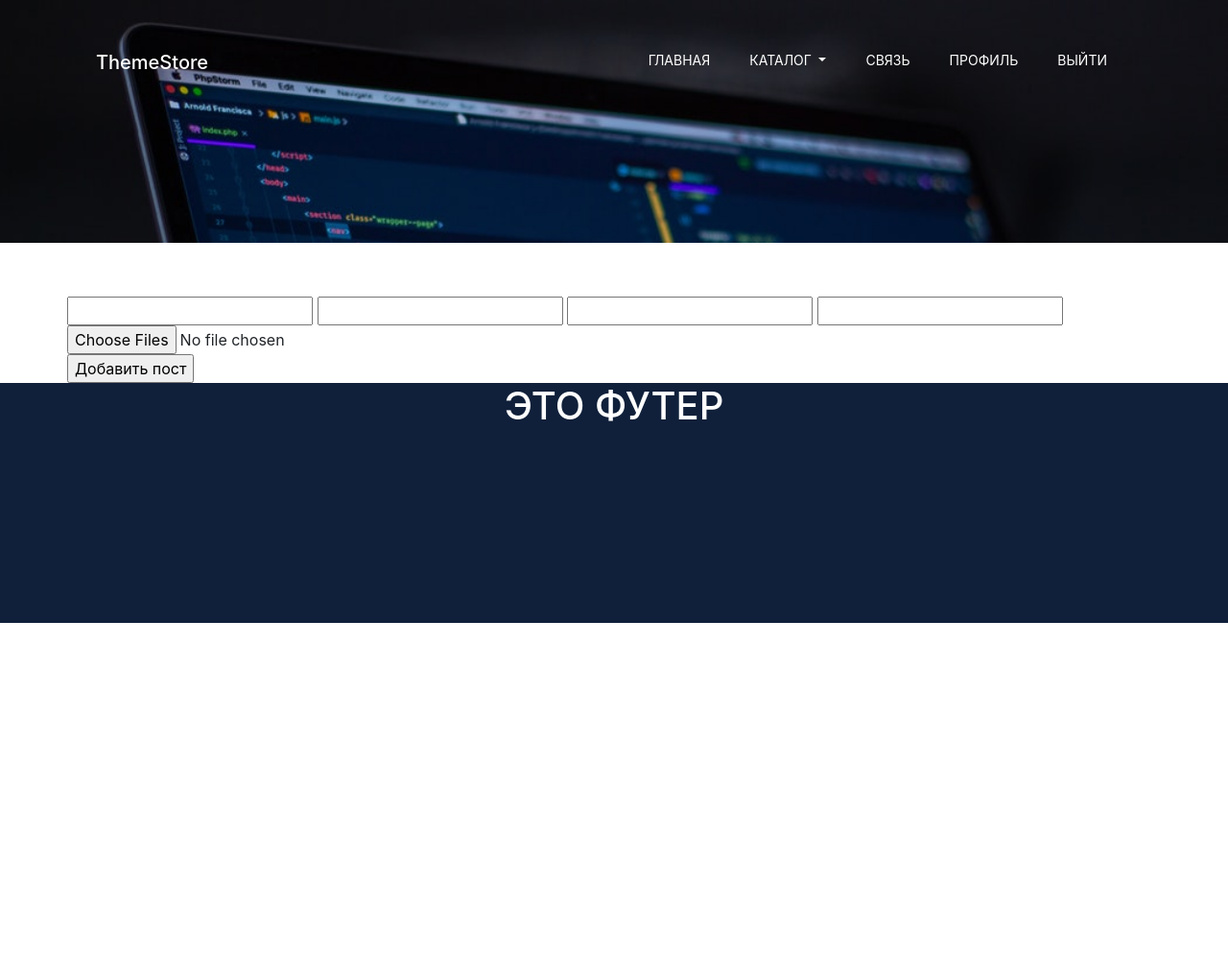
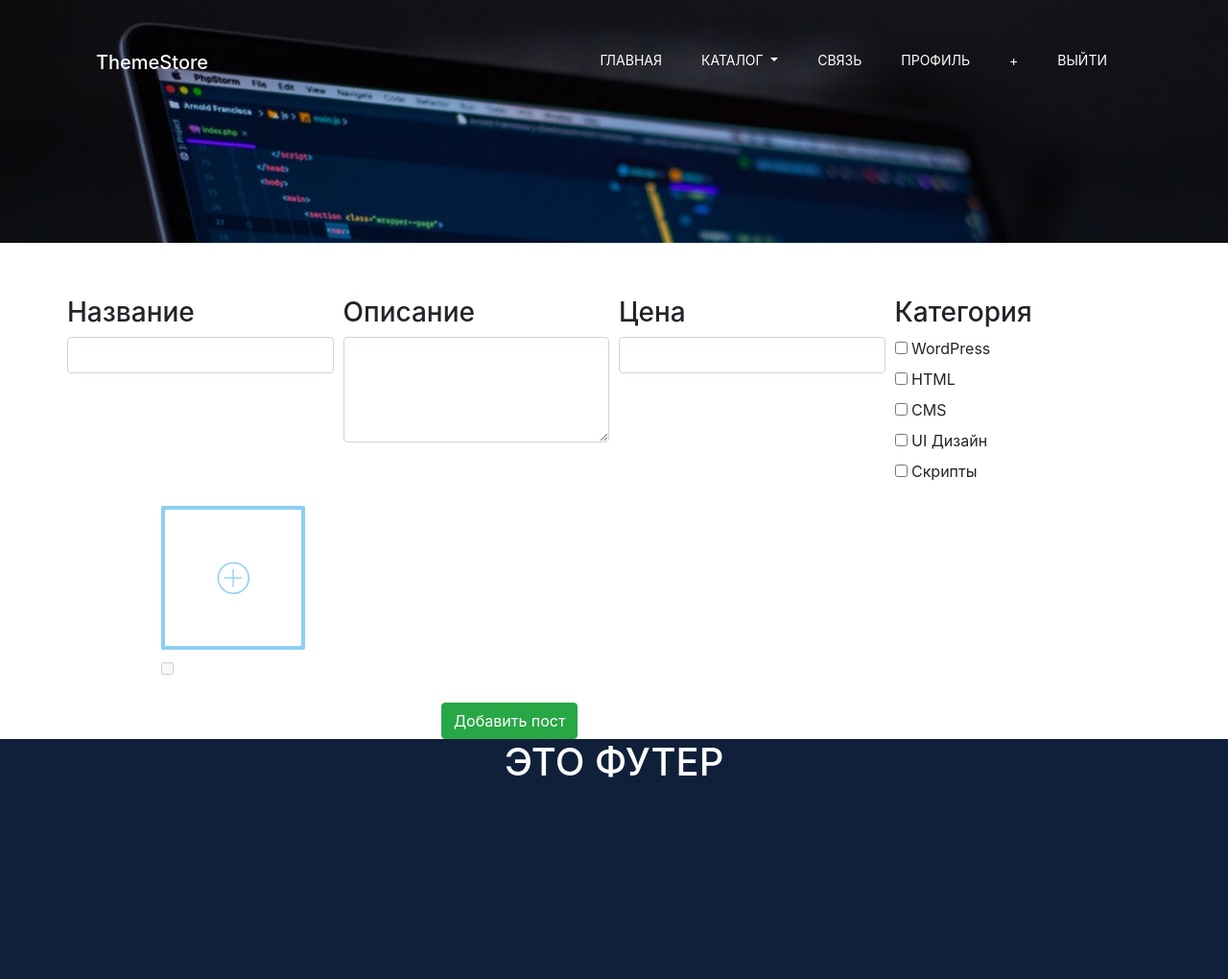
Before and after one commit to CheloVek0116/ThemeStore, a Django app: page /create/ in a window 1280 px wide. Shown: the whole page at 96% size. Before the commit the page ends 649 px from the top, so only its background shows below. Run offline with Django 3.2, Linux system fonts and the light colour scheme; the visitor is signed in with stand-in values (Sample User, id 1); some libraries are stand-ins or nearby versions.

Commit message:
add Page of create product

```diff
--- a/shop/admin.py
+++ b/shop/admin.py
@@ -4,8 +4,8 @@ from .models import *
 
 @admin.register(Product)
 class ProductAdmin(admin.ModelAdmin):
-    list_display = ['name', 'slug', 'price',  'created', 'updated',]
-    list_filter = ['created', 'updated',]
+    list_display = ['name', 'slug', 'price',  'created',]
+    list_filter = ['created']
     list_editable = ['price',]
     prepopulated_fields = {'slug': ('name', )}
 
--- a/shop/forms.py
+++ b/shop/forms.py
@@ -1,11 +1,23 @@
 from django import forms
-from django.db import models
+from django.forms import formset_factory
+
 from .models import *
 
+class ProductForm(forms.Form):
+	name        = forms.CharField(widget=forms.TextInput(attrs={'class':'form-control'}))
+	description = forms.CharField(widget=forms.Textarea(attrs={'class':'form-control', 'rows': '4'}))
+	categories  = forms.MultipleChoiceField(choices=(('wordpress', 'WordPress'),
+													 ('html', 'HTML'),
+													 ('cms', 'CMS'),
+													 ('ui', 'UI Дизайн'),
+													 ('scripts', 'Скрипты')),
+											required=False,
+											widget=forms.CheckboxSelectMultiple())
 
-class ProductForm(forms.Form):
-	name        = forms.CharField(label="Название")
-	slug        = forms.SlugField()
-	description = forms.CharField(label="Описание")
-	price       = forms.DecimalField(max_digits=10, decimal_places=2, label="Цена")
-	images      = forms.ImageField(label='Фотографии', widget=forms.FileInput(attrs={'multiple': 'multiple'}))
+	price       = forms.DecimalField(max_digits=10, decimal_places=2, widget=forms.NumberInput(attrs={'class':'form-control'}))
+
+class ImagesForm(forms.Form):
+	images      = forms.ImageField(label='Фотографии', widget=forms.FileInput(attrs={'onchange':'readURL(this);', 'style': 'display: none;'}))
+	preview     = forms.BooleanField(label='', required=False, widget=forms.CheckboxInput(attrs={'disabled':'', 'onchange':'checked_preview(this);'}))
+
+ImagesFormSet = formset_factory(ImagesForm, extra=5, max_num=5, min_num=1, validate_min=True, validate_max=True)
--- a/shop/views.py
+++ b/shop/views.py
@@ -9,58 +9,83 @@ from .forms import *
 
 class ProductList(ListView):
 
-	def get(self, request, **kwargs):
-		category = kwargs.get('category')
-		if category:
-			category = Category.objects.get(name=category)
-			products = Product.objects.filter(categories=category)
-		else:
-			products = Product.objects.all()
+    def get(self, request, **kwargs):
+        category = kwargs.get('category')
+        if category:
+            category = Category.objects.get(name=category)
+            products = Product.objects.filter(categories=category)
+        else:
+            products = Product.objects.all()
 
-		products = products.order_by('-ratings__average')
+        products = products.order_by('-ratings__average')
 
-		context = {
-				'products': products,
-				}
-		return render(request, 'product/list.html', context=context)
+        context = {
+                'products': products,
+                }
+        return render(request, 'product/list.html', context=context)
 
 
 
 class ProductDetail(DetailView):
 
-	def get(self, request, username, slug):
-		product = get_object_or_404(Product, author__username=username, slug=slug)
-		images = ProductImage.objects.filter(product=product)
+    def get(self, request, username, slug):
+        product = get_object_or_404(Product, author__username=username, slug=slug)
+        images = ProductImage.objects.filter(product=product)
 
-		context = {
-				'product': product,
-				'images': images,
-				}
-		return render(request, 'product/detail.html', context=context)
+        context = {
+                'product': product,
+                'images': images,
+                }
+        return render(request, 'product/detail.html', context=context)
 
 
 class ProductAdd(LoginRequiredMixin, FormView):
 
-	def get(self, request, **kwargs):
-		form = ProductForm()
-		return render(request, 'product/create.html', context={'form': form})
+    def get(self, request, **kwargs):
+        form = ProductForm()
+        form_images = ImagesFormSet()
+        return render(request, 'product/create.html', context={'form': form, "form_images": form_images})
 
-	def post(self, request, **kwargs):
-		form = ProductForm(request.POST, request.FILES)
-		print(request.FILES)
-		if form.is_valid():
-			print(213)
-			product = Product.objects.create(
-											author=request.user,
-											name=form.cleaned_data['name'],
-											slug=form.cleaned_data['slug'],
-											description=form.cleaned_data['description'],
-											price=form.cleaned_data['price']
-											)
-			for f in request.FILES.getlist('images'):
-				data = f.read() #Если файл целиком умещается в памяти
-				photo = ProductImage(product=product)
-				photo.image.save(f.name, ContentFile(data))
-				photo.save()
-				return redirect(product)
-		return render(request, 'product/create.html', context={'form': form})
+    def post(self, request, **kwargs):
+        error = ''
+        form = ProductForm(request.POST)
+        form_images = ImagesFormSet(request.POST, request.FILES)
+        if form.is_valid():
+            if form_images.is_valid():
+                if self.is_preview(form_images.cleaned_data):
+                    product = Product.objects.create(
+                                                  author=request.user,
+                                                  name=form.cleaned_data['name'],
+                                                  description=form.cleaned_data['description'],
+                                                  price=form.cleaned_data['price']
+                                                  )
+
+                    for cat in form.cleaned_data['categories']:
+                        product.categories.add(Category.objects.get(name=cat))
+
+                    for f in form_images.cleaned_data:
+                        if len(f) > 0:
+                            data = f['images'].read() #Если файл целиком умещается в памяти
+                            photo = ProductImage(product=product)
+                            photo.image.save(f['images'].name, ContentFile(data))
+                            photo.preview = f['preview']
+                            photo.save()
+                    return redirect(product)
+                else:
+                    error = 'Выберите титульное фото'
+            else:
+                error = 'Выберите хотя бы одно фото'
+        else:
+            error = 'Слишком большая сумма'
+        return render(request, 'product/create.html', context={'form': form, "form_images": ImagesFormSet, 'error': error})
+
+    def is_preview(self, form):
+        prev_count = 0
+        for f in form:
+            if len(f) > 0:
+                if f['preview']:
+                    prev_count += 1
+
+        if prev_count > 0:
+            return True
+        return False
--- a/static/css/style.css
+++ b/static/css/style.css
@@ -233,7 +233,7 @@ footer {
 
 
 
-/*.avatar {
+.avatar {
 	margin-right: 10px;
 	width: 38px;
 	height: 38px;
@@ -258,6 +258,6 @@ footer {
 	right: 10px;
 }
 
-main {
+/*main {
 	background: #13284a;
 }*/
--- /dev/null
+++ b/static/js/create_product.js
@@ -0,0 +1,38 @@
+$("#card-image-0").prop('style', ' ');
+
+function readURL(input) {
+	var name = input.getAttribute("name")
+	if (input.files && input.files[0]) {
+		var reader = new FileReader();
+		reader.onload = function (e) {
+			$('#' + name)
+			.attr('src', e.target.result)
+			.width(150)
+			.height(150);
+		};
+		reader.readAsDataURL(input.files[0]);
+		$("#id_" + name.replace(/images/g, 'preview')).prop('disabled', '');
+		$("#" + name.replace(/images/g, 'btn')).prop('disabled', '');
+		var index = parseInt(name.match(/[0-9]/)[0]) + 1;
+		$("[id='card-image-" + index + "']").prop('style', ' ');
+	}
+}
+
+function removeIMG(btn_id) {
+	$("#" + btn_id).prop('disabled', ' ');
+	$("#id_" + btn_id.replace(/btn/g, 'preview')).prop('disabled', ' ');
+	$("#id_" + btn_id.replace(/btn/g, 'preview')).prop('checked', false);
+	$("#" + btn_id.replace(/btn/g, 'images')).prop('src', '/static/img/no_image.png');
+	$("#id_" + btn_id.replace(/btn/g, 'images')).val('');
+}
+
+function checked_preview(check) {
+	if (!check.checked) {
+		check.checked = true
+	}
+	$('[id$=-preview]').on('click',
+		function() {
+			$('[id$=-preview]').not($(this)).prop('checked', false);
+		}
+	);
+}
--- a/templates/base.html
+++ b/templates/base.html
@@ -59,6 +59,9 @@
                                 <a href="#">Профиль</a>
                             </li>
                             <li>
+                                <a href="{% url 'shop:ProductAdd' %}">+</a>
+                            </li>
+                            <li>
                                 <a href="{% url 'logout' %}">Выйти</a>
                             </li>
                         {% else %}
--- a/templates/product/create.html
+++ b/templates/product/create.html
@@ -14,15 +14,57 @@
 	<div class="row">
 		<form method="post" action="{% url 'shop:ProductAdd' %}" enctype="multipart/form-data">
 			{% csrf_token %}
+			{{ error }}
+			<div class="set-text form-row">
+				<div class="col-3">
+					<h3>Название</h3>
 					{{ form.name }}
-            {{ form.slug }}
+				</div>
+				<div class="col-3">
+					<h3>Описание</h3>
 					{{ form.description }}
+				</div>
+				<div class="col-3">
+					<h3>Цена</h3>
 					{{ form.price }}
-            {{ form.images }}
-            <div>
-                <input type="submit" value="Добавить пост"/>
+				</div>
+				<div class="col-3 d-flex flex-column">
+					<h3>Категория</h3>
+					{% for cat in form.categories %}
+						{{ cat }}
+					{% endfor %}
+				</div>
+			</div>
+
+
+			<div class="set-image row mt-3 justify-content-center">
+				{{ form_images.management_form }}
+				{% for form_img in form_images %}
+					<div class="col-2" id="card-image-{{ forloop.counter|add:'-1' }}" style="visibility: hidden;">
+						<label for="id_form-{{ forloop.counter|add:'-1' }}-images" style="cursor: pointer;">
+							<img id="form-{{ forloop.counter|add:'-1' }}-images" height="150px" src="{% static 'img/no_image.png' %}" alt="your image" />
+						</label>
+						{{ form_img.images }}
+						{{ form_img.preview }}
+						{% if  forloop.counter != 1%}
+						    <input id="form-{{ forloop.counter|add:'-1' }}-btn" class="btn btn-outline-danger btn-sm" disabled value="удалить" type="button" onclick="removeIMG(this.id);"/>
+						{% endif %}
+
+					</div>
+				{% endfor %}
+			</div>
+			<div class="row mt-3">
+				<div class="col-4"></div>
+				<div class="col-4"><input type="submit" class="btn btn-success" value="Добавить пост"/></div>
+				<div class="col-4"></div>
 			</div>
 		</form>
 	</div>
 
 {% endblock %}
+
+
+{% block js %}
+	{{ block.super }}
+	<script src="{% static 'js/create_product.js' %}"></script>
+{% endblock js %}
--- a/templates/product/detail.html
+++ b/templates/product/detail.html
@@ -70,7 +70,8 @@
 									<a href="#" class="btn btn-outline-success btn-sm"><span>{{ product.price }} руб.</span> | Приобрести</a>
 								</div>
 								<div class="btn_author">
-									<a href="#" class="btn btn-outline-light btn-sm">{{ product.author.first_name }} {{ product.author.last_name }}</a>
+									<a href="#" class="btn btn-outline-light btn-sm">{{ product.author.first_name }} {{ product.author.last_name }} | {{ product.created|date:"d.m.y" }}</a>
+
 								</div>
 							</div>
 					</div>
```
Also changed, not shown: shop/models.py (+25 -20 lines), shop/migrations/0001_initial.py, shop/migrations/0002_remove_product_updated.py (added), static/img/no_image.png (added), static/img/user.jpg (added). Lines whose indentation alone changed are shown as unchanged.
